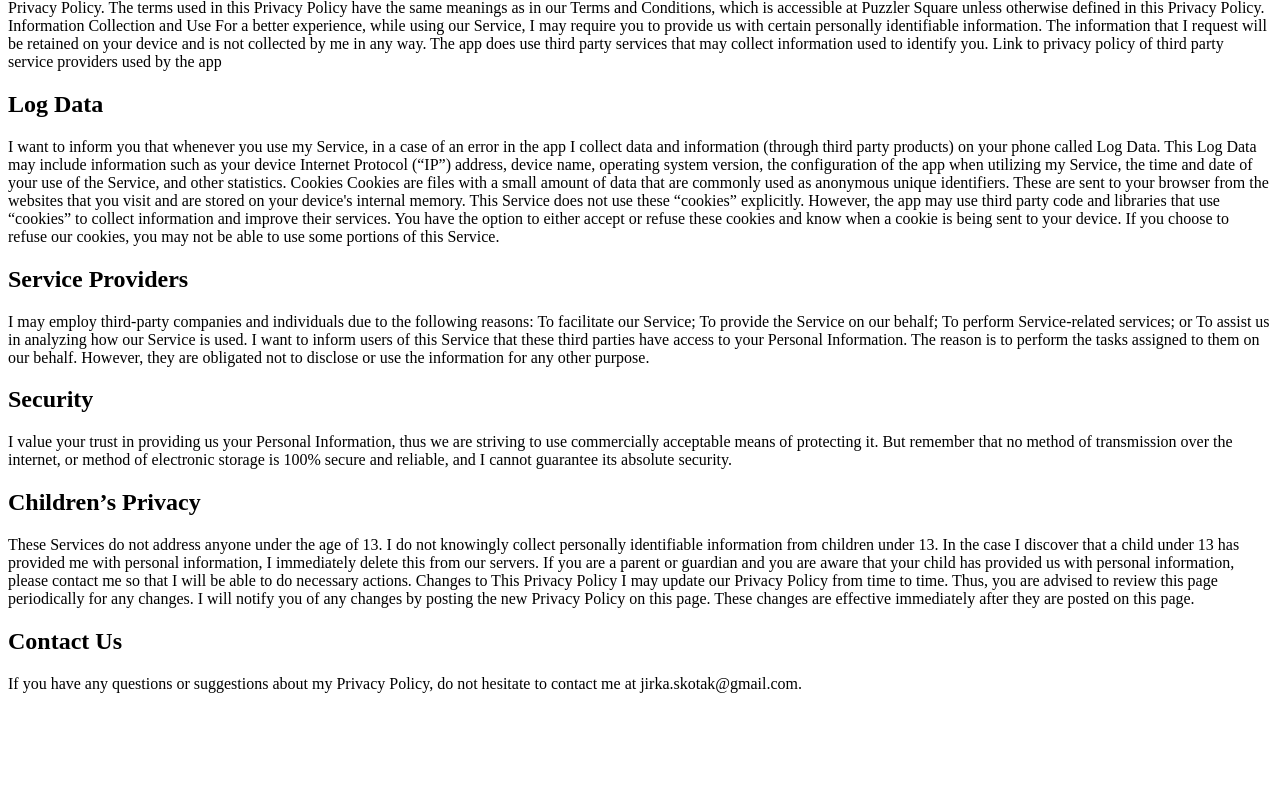
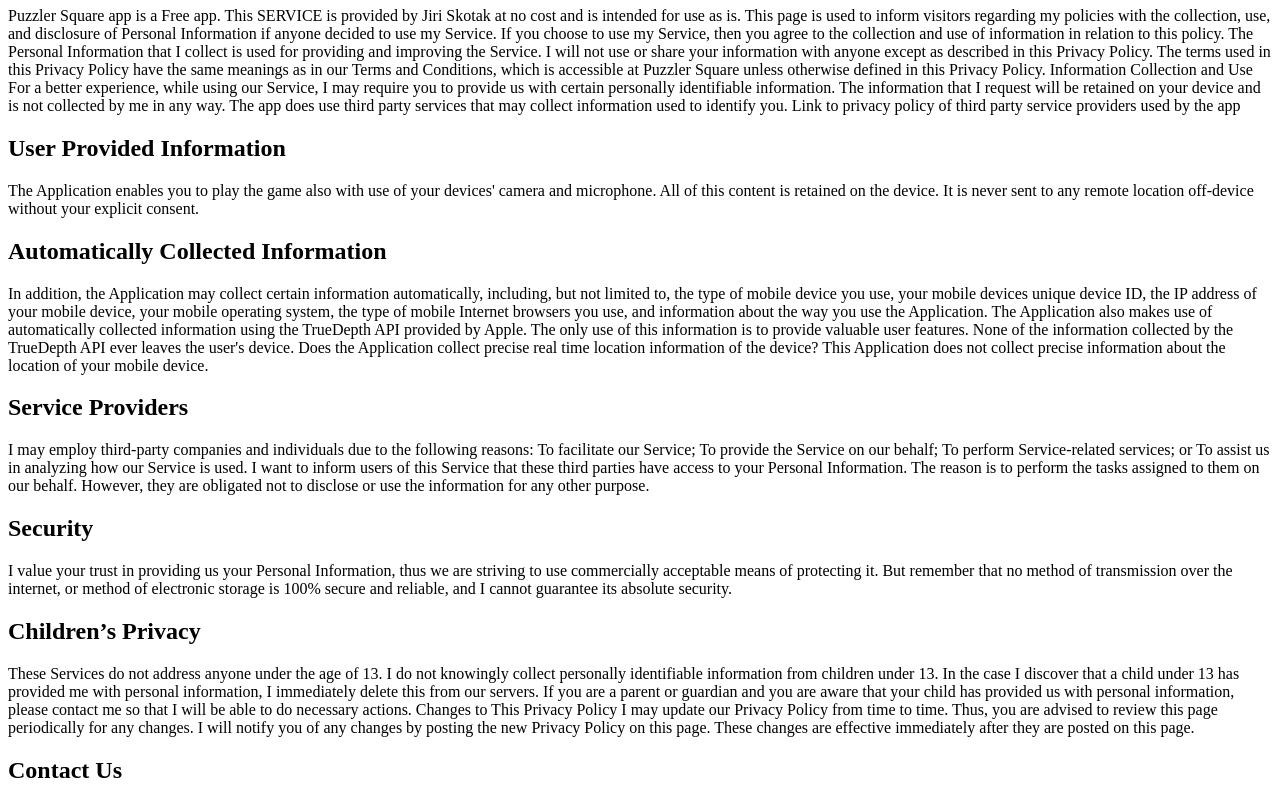
Before and after one commit to jirkaskotak/jirkaskotak.github.io, a plain HTML site: page policies/privacy_policy.html in a window 1280 px wide. Shown: the part 135-925 px from the top of the page. Before the commit the page ends 836 px from the top, so only its background shows below. Drawn offline with Linux system fonts and the light colour scheme.

Commit message:
privacy policy update

```diff
--- a/policies/privacy_policy.html
+++ b/policies/privacy_policy.html
@@ -1,3 +1,9 @@
+- True Depth, if available, is used to detect closed eyes, smile and open mouth.
+- This information is used in order to solve some levels in the game. There may be some levels, where you need to smile for some certain period of time, or have open mouth, or have both eyes closed. It is puzzle and this informatin is used for its solution.
+-Data will not be shared with third parties and are not collected and stored anywhere, as mentioned before - this information is required only for the sake of some levels of the game.
+- Yes, game is fully functional on iPhones without TrueDepth support.
+
+
 <!DOCTYPE html>
 <html lang="en">
 <head>
@@ -6,9 +12,12 @@
 </head>
 
 <body>
+
+
+
 <h1>Privacy Policy</h1>
 <p>
-Jiri Skotak built the Puzzler Square app as a Free app. This SERVICE is provided by Jiri Skotak at no cost and is intended for use as is.
+Puzzler Square app is a Free app. This SERVICE is provided by Jiri Skotak at no cost and is intended for use as is.
 
 This page is used to inform visitors regarding my policies with the collection, use, and disclosure of Personal Information if anyone decided to use my Service.
 
@@ -24,15 +33,18 @@
 
 Link to privacy policy of third party service providers used by the app
 </p>
-<h2>Log Data</h2>
 
-I want to inform you that whenever you use my Service, in a case of an error in the app I collect data and information (through third party products) on your phone called Log Data. This Log Data may include information such as your device Internet Protocol (“IP”) address, device name, operating system version, the configuration of the app when utilizing my Service, the time and date of your use of the Service, and other statistics.
+<h2>User Provided Information</h2>
 
-Cookies
+The Application enables you to play the game also with use of your devices' camera and microphone. All of this content is retained on the device. It is never sent to any remote location off-device without your explicit consent.
 
-Cookies are files with a small amount of data that are commonly used as anonymous unique identifiers. These are sent to your browser from the websites that you visit and are stored on your device's internal memory.
 
-This Service does not use these “cookies” explicitly. However, the app may use third party code and libraries that use “cookies” to collect information and improve their services. You have the option to either accept or refuse these cookies and know when a cookie is being sent to your device. If you choose to refuse our cookies, you may not be able to use some portions of this Service.
+<h2>Automatically Collected Information</h2>
+
+In addition, the Application may collect certain information automatically, including, but not limited to, the type of mobile device you use, your mobile devices unique device ID, the IP address of your mobile device, your mobile operating system, the type of mobile Internet browsers you use, and information about the way you use the Application.
+
+The Application also makes use of automatically collected information using the TrueDepth API provided by Apple. The only use of this information is to provide valuable user features. None of the information collected by the TrueDepth API ever leaves the user's device. Does the Application collect precise real time location information of the device? This Application does not collect precise information about the location of your mobile device.
+
 
 <h2>Service Providers</h2>
 
@@ -53,7 +65,7 @@
 
 These Services do not address anyone under the age of 13. I do not knowingly collect personally identifiable information from children under 13. In the case I discover that a child under 13 has provided me with personal information, I immediately delete this from our servers. If you are a parent or guardian and you are aware that your child has provided us with personal information, please contact me so that I will be able to do necessary actions.
 
-Changes to This Privacy Policy
+<h>Changes to This Privacy Policy</h2>
 
 I may update our Privacy Policy from time to time. Thus, you are advised to review this page periodically for any changes. I will notify you of any changes by posting the new Privacy Policy on this page. These changes are effective immediately after they are posted on this page.
 
```
